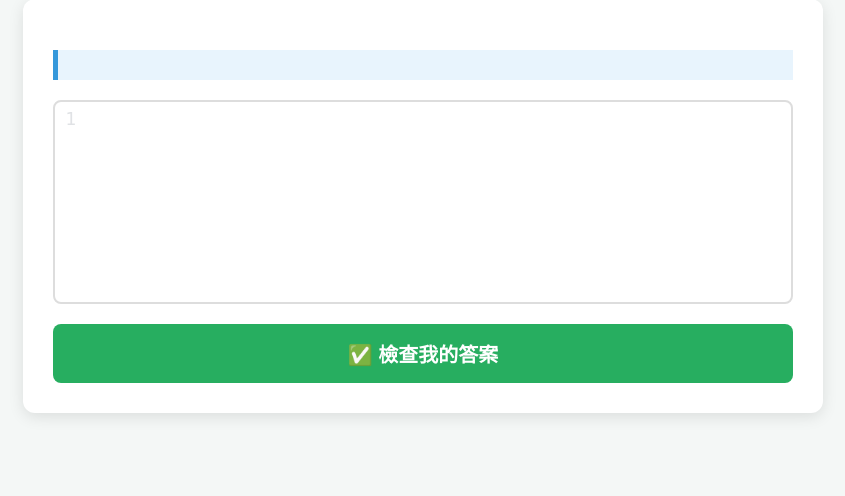
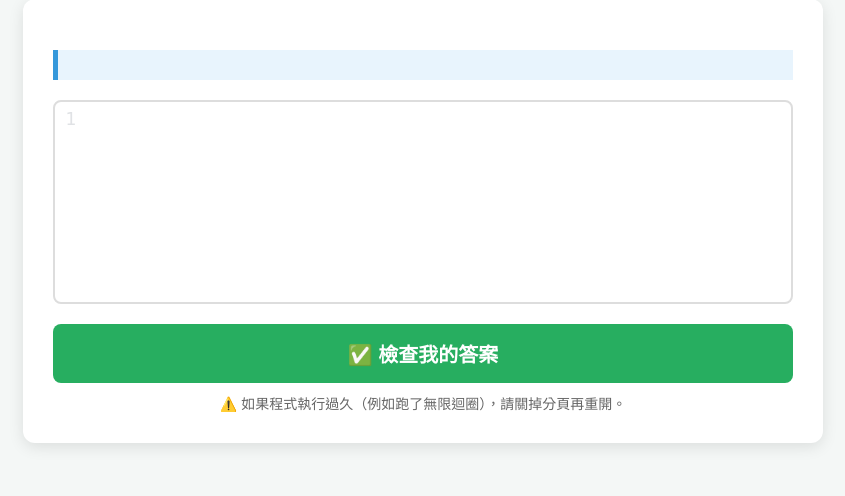
Before and after one commit to candy02058912/train.csie.python, a Python web app: template templates/exercise.html in a window 1280 px wide. Shown: the part 85-581 px from the top of the page, without its empty margins (217-1062 px from the left). Run offline with Jinja, Linux system fonts and the light colour scheme; the template is opened without the code that fills it, so the values that code supplies are empty; some libraries are stand-ins or nearby versions.

Commit message:
feat: Add warning for infinite loop

```diff
--- a/templates/exercise.html
+++ b/templates/exercise.html
@@ -112,6 +112,10 @@
         <textarea id="python-code">{{ ex.starter_code }}</textarea>
 
         <button onclick="checkCode()">✅ 檢查我的答案</button>
+
+        <div style="margin-top: 10px; font-size: 14px; color: #666; text-align: center;">
+            ⚠️ 如果程式執行過久（例如跑了無限迴圈），請關掉分頁再重開。
+        </div>
 
         <div id="result"></div>
     </div>
```
